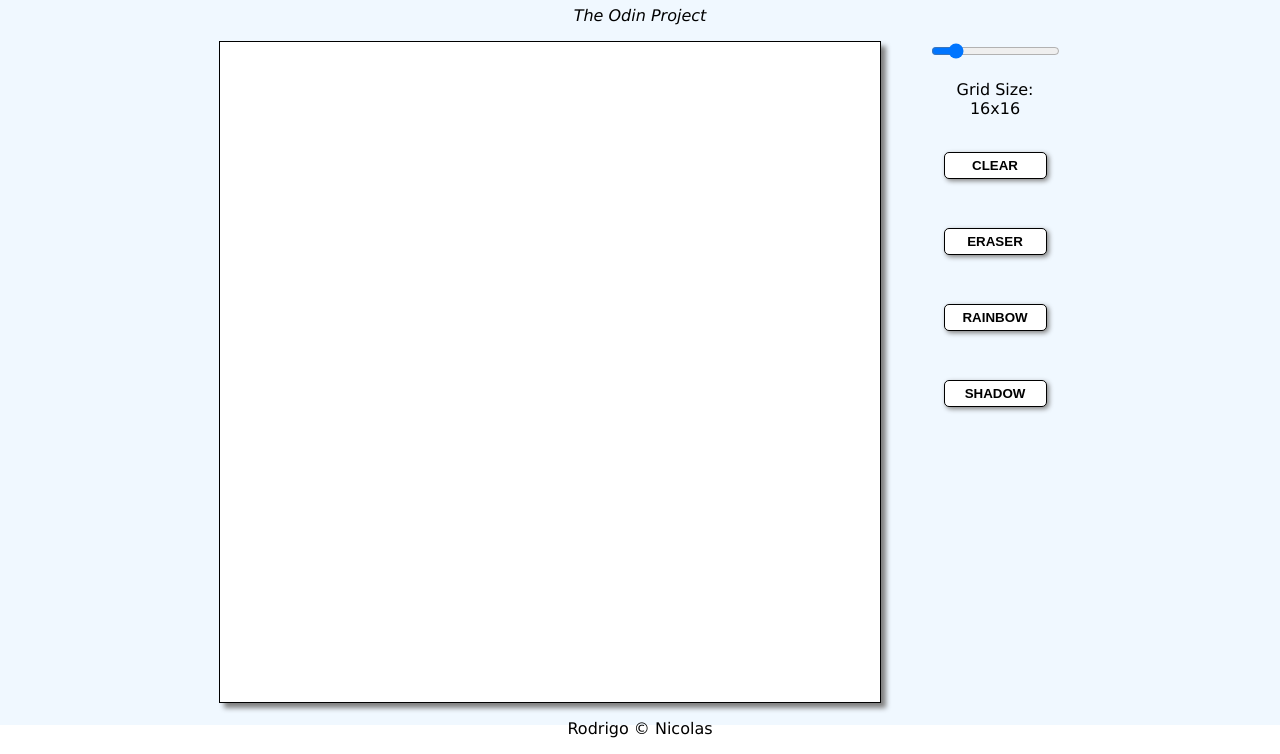
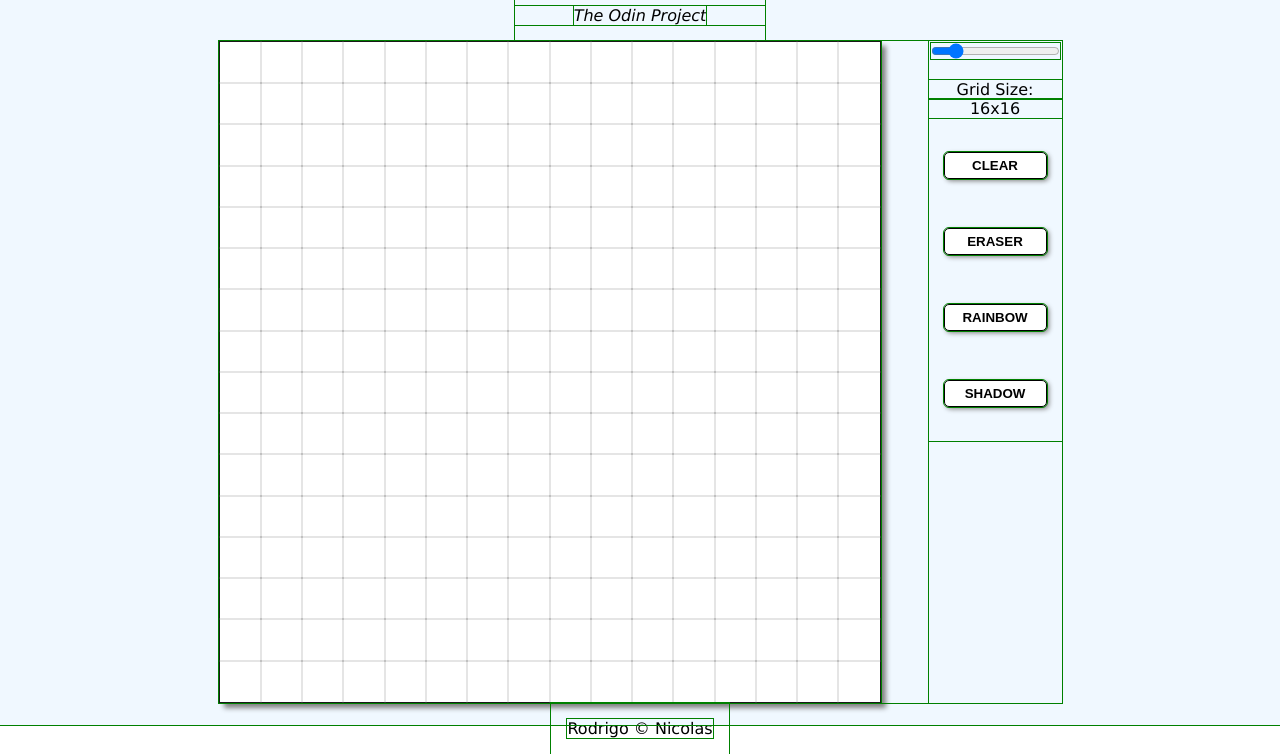
Before and after one commit to salocin-95/etch-a-sketch, a plain HTML site: page index.html in a window 1280 px wide. Shown: the part 75-829 px from the top of the page. Drawn offline with Linux system fonts and the light colour scheme.

Commit message:
Modify styles.css

```diff
--- a/styles.css
+++ b/styles.css
@@ -1,3 +1,9 @@
+*,
+*::before,
+*::after {
+    outline: 1px solid green;
+}
+
 body {
     width: 100%;
     height: 100vh;
@@ -23,6 +29,7 @@ body {
 .main {
     display: flex;
     justify-content: space-between;
+    flex-wrap: wrap;
     gap: 3rem;
 }
 
@@ -41,6 +48,7 @@ body {
 
 .grid-element {
     display: flex;
+    outline: 0.25px solid rgba(126, 126, 126, 0.2);
 }
 
 .grid-element-background {
```
